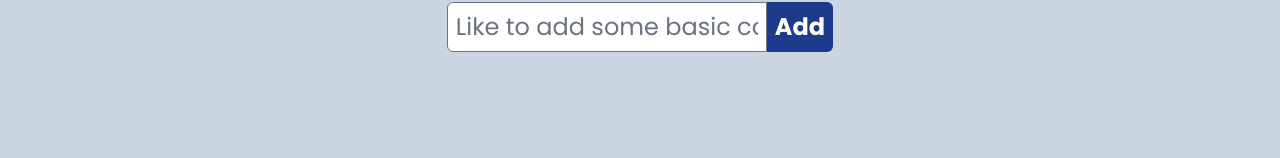
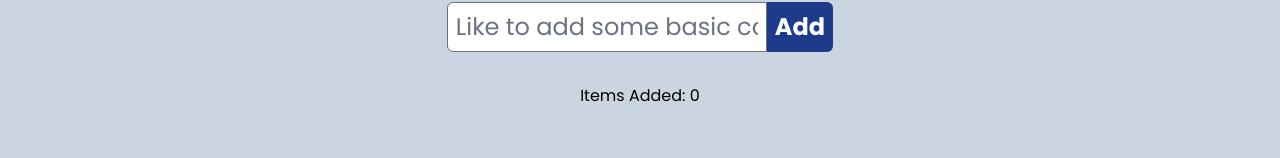
Before and after one commit to avega46/Space_Coffee_Shop, a Vue app: page /other in a window 1280 px wide. Shown: the part 142-300 px from the top of the page. Built offline with nearby package versions, Linux system fonts and the light colour scheme; a web font is replaced by a local one.

Commit message:
added item count

```diff
--- a/src/views/OtherPage.vue
+++ b/src/views/OtherPage.vue
@@ -34,6 +34,7 @@ const deleteItems = id => {
        />
     <button id="addButton" type="submit">Add</button>
    </form>
+   <h3>Items Added: {{ earthtricks.length }}</h3>
    <ul>
     <li v-for="earthly in earthtricks" @click=deleteItems>{{ earthly.id }}
     {{ earthly.name }}
```
